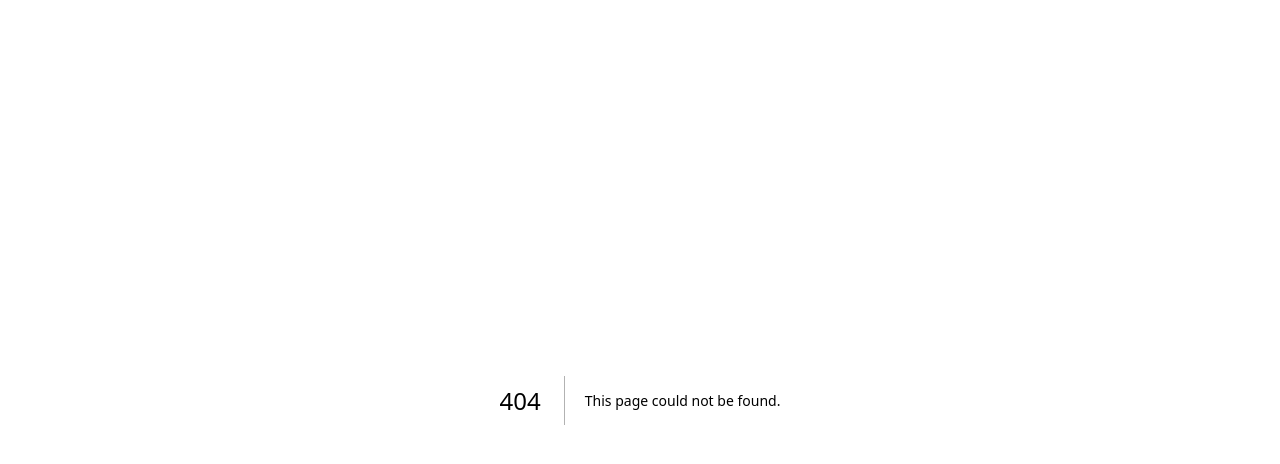
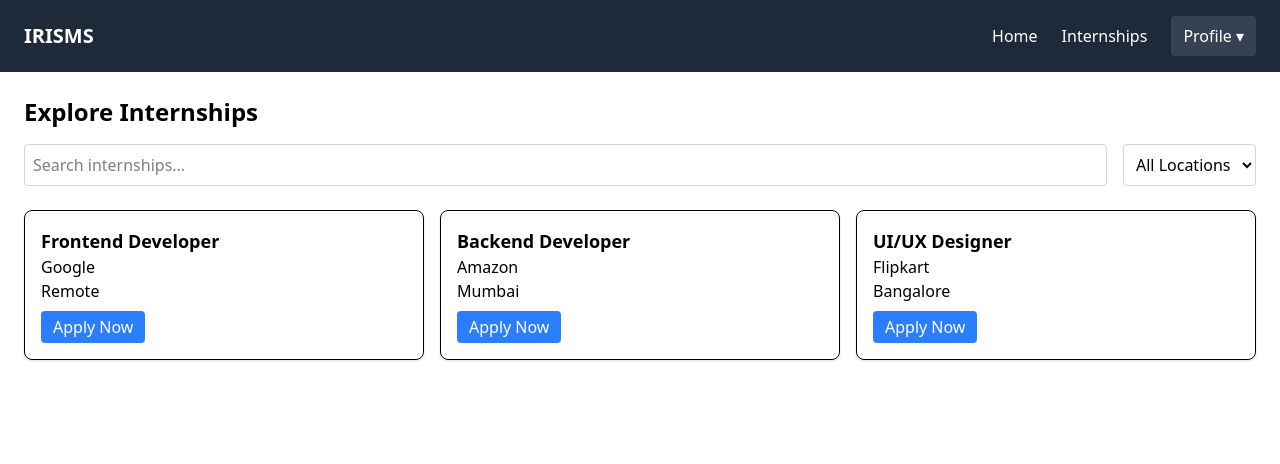
Before and after one commit to Dami-18/IRISMS, a Next.js app: page /internships in a window 1280 px wide. Before the commit this address had no page. Shown: the top 464 px of the page. Built offline with nearby package versions, Linux system fonts and the light colour scheme.

Commit message:
made changes

```diff
--- a/src/Components/Header.tsx
+++ b/src/Components/Header.tsx
@@ -1 +1,59 @@
-// common Header file
+"use client";
+import Link from "next/link";
+import { Menu } from "@headlessui/react";
+
+export default function Header() {
+  return (
+    <header className="bg-gray-800 text-white px-6 py-4 flex justify-between items-center">
+      <div className="font-bold text-xl">
+        <Link href="/">IRISMS</Link>
+      </div>
+      <nav className="flex items-center gap-6">
+        <Link href="/student-homepage" className="hover:text-gray-300">
+          Home
+        </Link>
+        <Link href="/internships" className="hover:text-gray-300">
+          Internships
+        </Link>
+        <Menu as="div" className="relative inline-block text-left">
+          <Menu.Button className="px-3 py-2 bg-gray-700 rounded">
+            Profile ▾
+          </Menu.Button>
+          <Menu.Items className="absolute right-0 mt-2 w-40 origin-top-right bg-white text-black rounded shadow-lg z-10">
+            <Menu.Item>
+              {({ active }) => (
+                <Link
+                  href="/profile"
+                  className={`block px-4 py-2 ${active ? "bg-gray-100" : ""}`}
+                >
+                  My Profile
+                </Link>
+              )}
+            </Menu.Item>
+            <Menu.Item>
+              {({ active }) => (
+                <Link
+                  href="/past-projects"
+                  className={`block px-4 py-2 ${active ? "bg-gray-100" : ""}`}
+                >
+                  Past Projects
+                </Link>
+              )}
+            </Menu.Item>
+            <Menu.Item>
+              {({ active }) => (
+                <button
+                  className={`w-full text-left px-4 py-2 ${
+                    active ? "bg-gray-100" : ""
+                  }`}
+                >
+                  Logout
+                </button>
+              )}
+            </Menu.Item>
+          </Menu.Items>
+        </Menu>
+      </nav>
+    </header>
+  );
+}
--- a/src/app/dashboard-faculty/page.tsx
+++ b/src/app/dashboard-faculty/page.tsx
@@ -25,10 +25,7 @@ const Internships = () => {
       <div className="flex flex-row-reverse">
         {/* Add Modals for adding projects and route for past projects*/}
         <button className="mr-12 mb-4 mt-4 ml-12 border-2 rounded-full p-4 hover:bg-green-500">
-          Add Projects
-        </button>
-        <button className="mr-12 mb-4 mt-4 ml-12 border-2 rounded-full p-4 hover:bg-red-500">
-          Past Projects
+          Add a Project
         </button>
       </div>
       {projects.map((project, index) => (
--- a/src/app/dashboard-students/page.tsx
+++ b/src/app/dashboard-students/page.tsx
@@ -1,4 +1,5 @@
-"use client"
+"use client";
+import Link from "next/link";
 import { useState } from "react";
 
 export default function StudDashboard() {
@@ -7,13 +8,23 @@ export default function StudDashboard() {
     <>
       <header className="bg-blue-500 p-2 text-white flex justify-between items-center">
         <h2 className="text-2xl font-bold">Student Dashboard</h2>
-        <button
-          onClick={() => setIsMenuOpen(!isMenuOpen)}
-        >
+        <button onClick={() => setIsMenuOpen(!isMenuOpen)}>
           <div className="space-y-2">
-            <span className={`block w-7 h-0.5 bg-white transition-all duration-300 ease-out ${isMenuOpen ? 'rotate-45 translate-y-2.5' : ''}`}></span>
-            <span className={`block w-7 h-0.5 bg-white transition-all duration-300 ease-out ${isMenuOpen ? 'opacity-0' : ''}`}></span>
-            <span className={`block w-7 h-0.5 bg-white transition-all duration-300 ease-out ${isMenuOpen ? '-rotate-45 -translate-y-2.5' : ''}`}></span>
+            <span
+              className={`block w-7 h-0.5 bg-white transition-all duration-300 ease-out ${
+                isMenuOpen ? "rotate-45 translate-y-2.5" : ""
+              }`}
+            ></span>
+            <span
+              className={`block w-7 h-0.5 bg-white transition-all duration-300 ease-out ${
+                isMenuOpen ? "opacity-0" : ""
+              }`}
+            ></span>
+            <span
+              className={`block w-7 h-0.5 bg-white transition-all duration-300 ease-out ${
+                isMenuOpen ? "-rotate-45 -translate-y-2.5" : ""
+              }`}
+            ></span>
           </div>
         </button>
       </header>
@@ -21,40 +32,72 @@ export default function StudDashboard() {
       {isMenuOpen && (
         <nav className="bg-blue-400 p-4">
           <ul className="space-y-2">
-            <li><a href="#" className="text-white hover:text-blue-100">Home</a></li>
-            <li><a href="#" className="text-white hover:text-blue-100">Profile</a></li>
-            <li><a href="#" className="text-white hover:text-blue-100">Settings</a></li>
+            <li>
+              <a href="#" className="text-white hover:text-blue-100">
+                Home
+              </a>
+            </li>
+            <li>
+              <a href="#" className="text-white hover:text-blue-100">
+                Profile
+              </a>
+            </li>
+            <li>
+              <a href="#" className="text-white hover:text-blue-100">
+                Settings
+              </a>
+            </li>
           </ul>
         </nav>
       )}
-
 
       <div className="container mx-auto mt-8">
         <table className="w-full border-collapse border border-gray-300">
           <thead>
             <tr className="bg-blue-400">
-                <th className="border border-gray-300 p-2 text-left">Internship</th>
+              <th className="border border-gray-300 p-2 text-left">
+                Internship
+              </th>
               <th className="border border-gray-300 p-2 text-left">Status</th>
             </tr>
           </thead>
           <tbody>
             <tr>
-                <td className="border border-gray-300 p-2">Software Development Internship</td>
-                <td className="border border-gray-300 p-2"><button className="font-semibold bg-green-600">Accepted</button></td>
+              <td className="border border-gray-300 p-2">
+                Software Development Internship
+              </td>
+              <td className="border border-gray-300 p-2">
+                <button className="font-semibold bg-green-600">Accepted</button>
+              </td>
             </tr>
             <tr>
-                <td className="border border-gray-300 p-2">Data Analysis Internship</td>
-                <td className="border border-gray-300 p-2"><button className="font-semibold bg-red-600">Rejected</button></td>
+              <td className="border border-gray-300 p-2">
+                Data Analysis Internship
+              </td>
+              <td className="border border-gray-300 p-2">
+                <button className="font-semibold bg-red-600">Rejected</button>
+              </td>
             </tr>
             <tr>
               <td className="border border-gray-300 p-2">ML Internship</td>
-                <td className="border border-gray-300 p-2"><button className="font-semibold bg-yellow-600">In review</button></td>
+              <td className="border border-gray-300 p-2">
+                <button className="font-semibold bg-yellow-600">
+                  In review
+                </button>
+              </td>
             </tr>
           </tbody>
         </table>
       </div>
 
-        <div className="mt-15 flex justify-center items-center"><button className="font-semibold bg-blue-400 px-4 py-2 rounded">Explore Internships</button></div>
+      <div className="mt-15 flex justify-center items-center">
+        <Link
+          href="/internships"
+          className="font-semibold bg-blue-400 px-4 py-2 rounded"
+        >
+          Explore Internships
+        </Link>
+      </div>
     </>
   );
 }
--- /dev/null
+++ b/src/app/internships/page.tsx
@@ -0,0 +1,86 @@
+"use client";
+import { useState } from "react";
+import Header from "@/Components/Header";
+
+interface Internship {
+  id: number;
+  title: string;
+  company: string;
+  location: string;
+}
+
+const internshipsData: Internship[] = [
+  { id: 1, title: "Frontend Developer", company: "Google", location: "Remote" },
+  { id: 2, title: "Backend Developer", company: "Amazon", location: "Mumbai" },
+  {
+    id: 3,
+    title: "UI/UX Designer",
+    company: "Flipkart",
+    location: "Bangalore",
+  },
+  // Add more data as needed...
+];
+
+export default function InternshipsPage() {
+  const [searchQuery, setSearchQuery] = useState("");
+  const [locationFilter, setLocationFilter] = useState("");
+
+  const filteredInternships = internshipsData.filter(
+    (internship) =>
+      internship.title.toLowerCase().includes(searchQuery.toLowerCase()) &&
+      (locationFilter ? internship.location === locationFilter : true)
+  );
+
+  return (
+    <>
+      <Header />
+      <main className="max-w-screen-xl mx-auto p-6">
+        <h1 className="text-2xl font-bold mb-4">Explore Internships</h1>
+
+        {/* Search & Filter */}
+        <div className="mb-6 flex gap-4">
+          <input
+            type="text"
+            placeholder="Search internships..."
+            value={searchQuery}
+            onChange={(e) => setSearchQuery(e.target.value)}
+            className="border border-gray-300 rounded p-2 w-full"
+          />
+          <select
+            value={locationFilter}
+            onChange={(e) => setLocationFilter(e.target.value)}
+            className="border border-gray-300 rounded p-2"
+          >
+            <option value="">All Locations</option>
+            {[...new Set(internshipsData.map((i) => i.location))].map((loc) => (
+              <option key={loc} value={loc}>
+                {loc}
+              </option>
+            ))}
+          </select>
+        </div>
+
+        {/* Internship Cards */}
+        {filteredInternships.length > 0 ? (
+          <div className="grid grid-cols-1 md:grid-cols-2 lg:grid-cols-3 gap-4">
+            {filteredInternships.map((internship) => (
+              <div
+                key={internship.id}
+                className="border rounded-lg shadow-sm p-4 hover:bg-gray-50 transition"
+              >
+                <h3 className="text-lg font-semibold">{internship.title}</h3>
+                <p>{internship.company}</p>
+                <p>{internship.location}</p>
+                <button className="mt-2 bg-blue-500 text-white px-3 py-1 rounded">
+                  Apply Now
+                </button>
+              </div>
+            ))}
+          </div>
+        ) : (
+          <p>No internships found.</p>
+        )}
+      </main>
+    </>
+  );
+}
--- a/src/app/page.tsx
+++ b/src/app/page.tsx
@@ -61,16 +61,6 @@ const Home = () => {
         Particular Internship
       </button>
 
-      {/* button of Past Projects of Fac internship */}
-      <button
-        className="text-blue-200 m-12 p-12 borderborder-amber-200"
-        onClick={() => {
-          router.push("/past-projects");
-        }}
-      >
-        Past Project's of Faculty
-      </button>
-
       {/* button of dashboard-faculty */}
       <button
         className="text-blue-200 m-12 p-12 borderborder-amber-200"
```
Also changed, not shown: src/app/particular-internship-faculty/page.tsx (added). Lines whose indentation alone changed are shown as unchanged.
